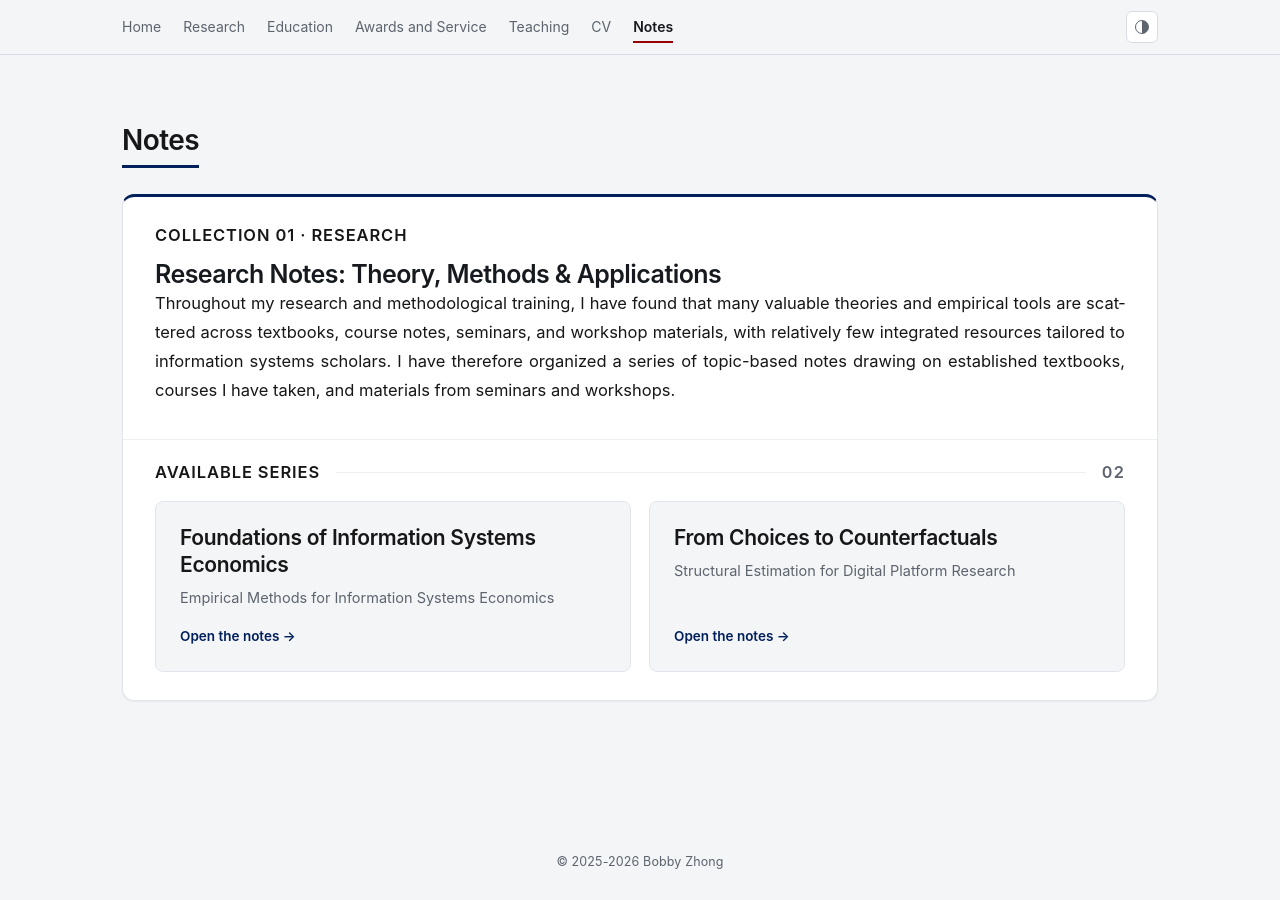
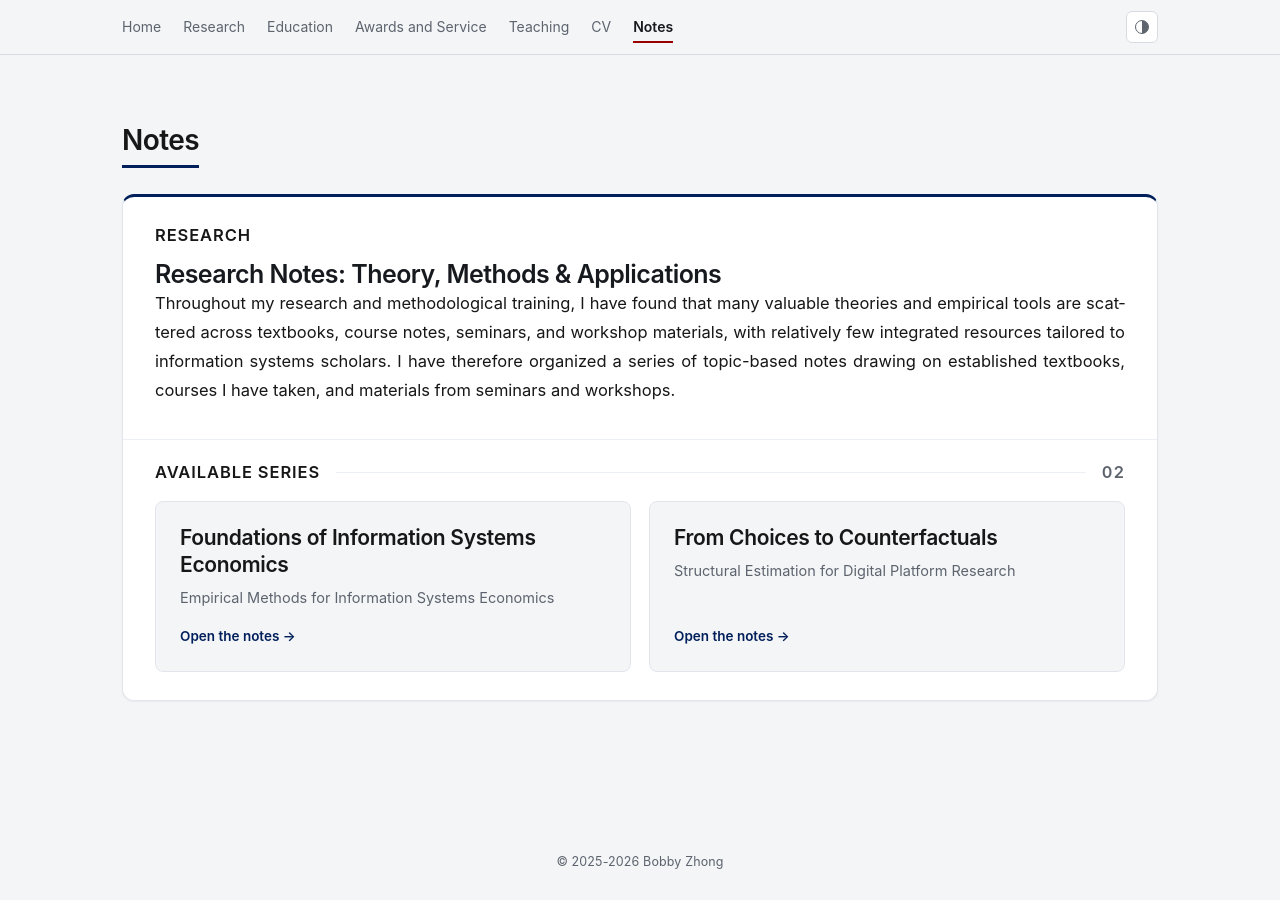
Before and after one commit to bobbyZhong10/bobbyzhong10.github.io, a Jekyll site: the page built from _pages/notes.md, in a window 1280 px wide. Built offline with Jekyll 4.4.1, drawn with Linux system fonts in a browser that asks for light colours.

Commit message:
Update notes.md

```diff
--- a/_pages/notes.md
+++ b/_pages/notes.md
@@ -11,7 +11,7 @@ author_profile: true
 <section class="notes-collections" aria-label="Note collections">
   <section class="notes-collection" aria-labelledby="research-notes-heading">
     <div class="notes-collection__header">
-      <p class="notes-collection__eyebrow">Collection 01 · Research</p>
+      <p class="notes-collection__eyebrow"> Research</p>
       <h2 id="research-notes-heading">Research Notes: Theory, Methods &amp; Applications</h2>
       <p class="notes-intro">Throughout my research and methodological training, I have found that many valuable theories and empirical tools are scattered across textbooks, course notes, seminars, and workshop materials, with relatively few integrated resources tailored to information systems scholars. I have therefore organized a series of topic-based notes drawing on established textbooks, courses I have taken, and materials from seminars and workshops.</p>
     </div>
```
